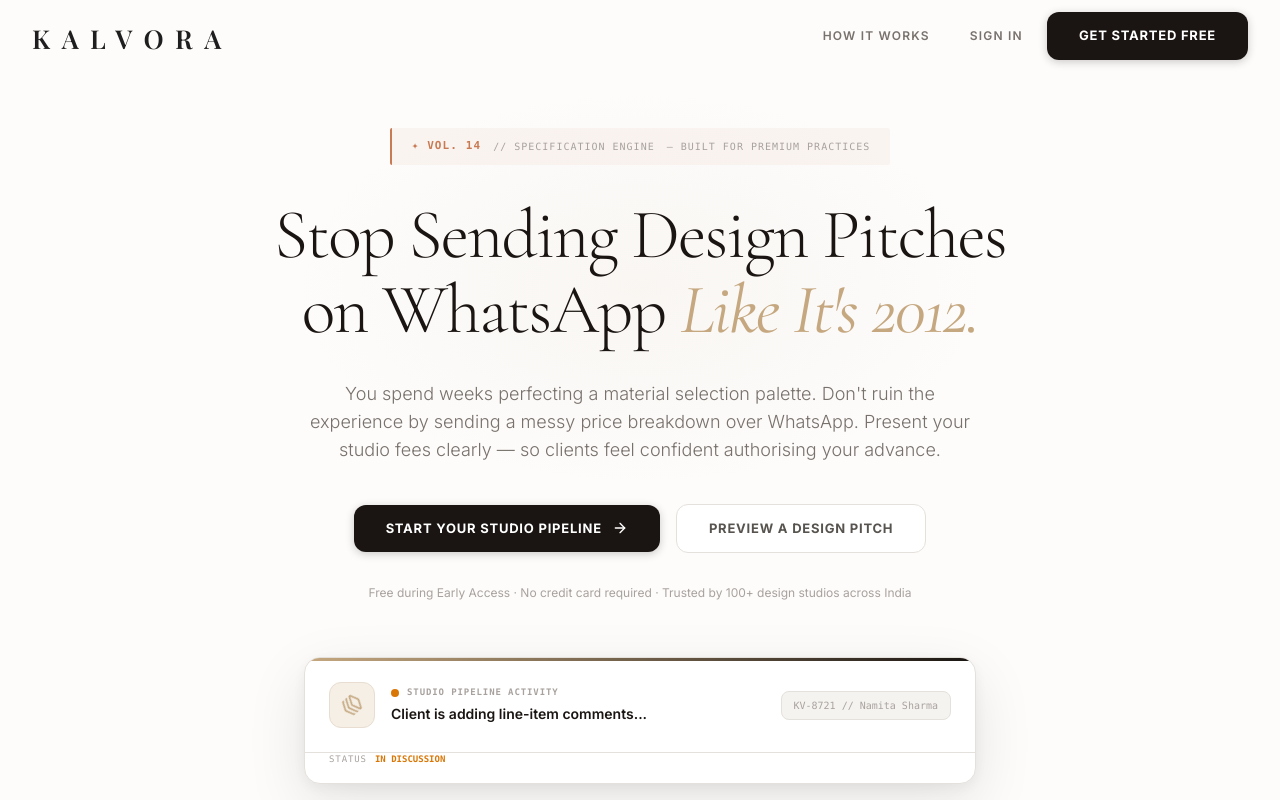
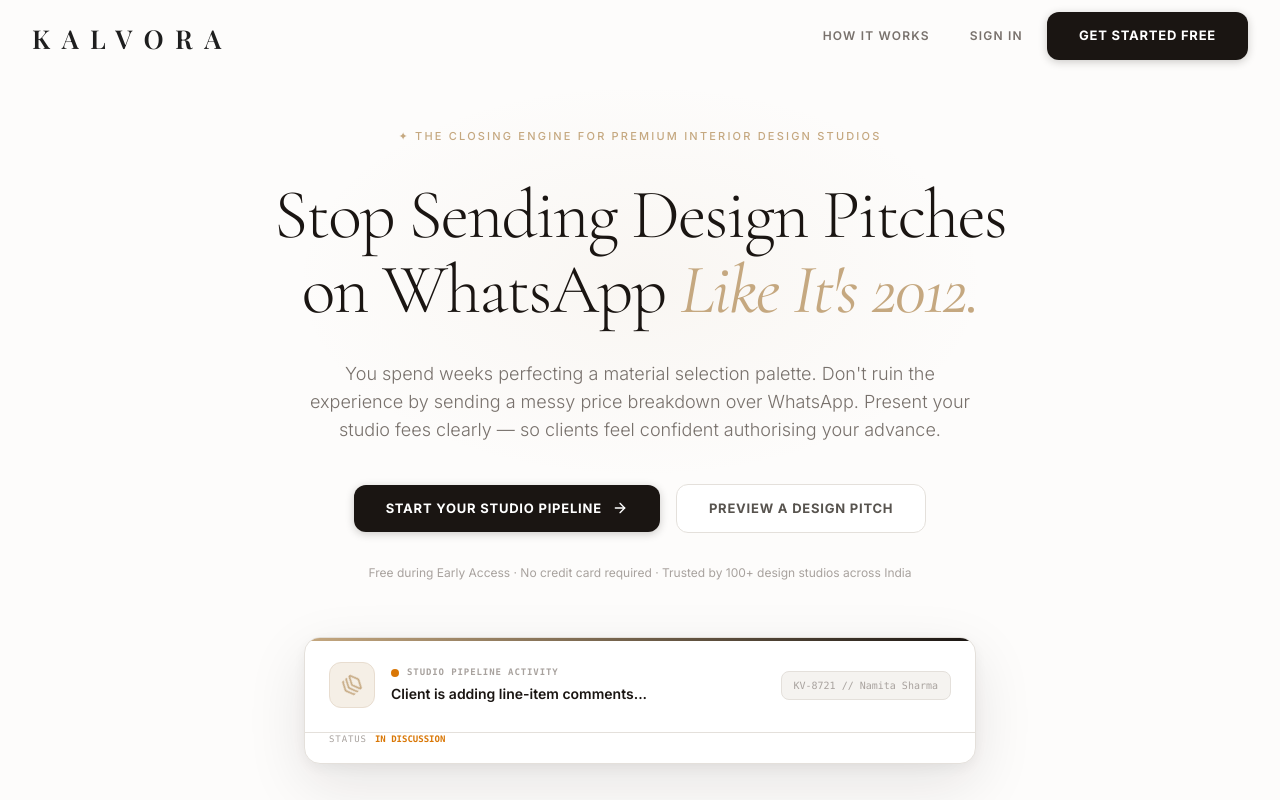
Before and after one commit to pratikanpat/Kalvora, a Next.js app: page / in a window 1280 px wide. Shown: the top 800 px of the page. Built offline with nearby package versions, Linux system fonts and the light colour scheme; no server answers.

Commit message:
feat: hero badge → editorial subtitle line 'The Closing Engine for Premium Interior Design Studios'

```diff
--- a/src/app/page.tsx
+++ b/src/app/page.tsx
@@ -126,15 +126,10 @@ function HeroSection() {
             </div>
 
             <div className="relative max-w-4xl mx-auto text-center space-y-8">
-                <div className="lp-animate-entry mx-auto w-fit flex items-center gap-3 px-5 py-2.5 border-l-2 rounded-sm"
-                    style={{ borderLeftColor: 'var(--lp-terracotta)', background: 'rgba(200,122,83,0.06)' }}>
-                    <span className="font-mono font-bold text-[11px] uppercase tracking-widest"
-                        style={{ color: 'var(--lp-terracotta)' }}>✦ VOL. 14</span>
-                    <span className="font-mono text-[10px] uppercase tracking-widest"
-                        style={{ color: 'var(--lp-text-subtle)' }}>//&nbsp;SPECIFICATION ENGINE</span>
-                    <span className="hidden sm:inline font-mono text-[10px] uppercase tracking-widest"
-                        style={{ color: 'var(--lp-text-subtle)' }}>&mdash;&nbsp;Built for Premium Practices</span>
-                </div>
+                <p className="lp-animate-entry text-[11px] font-medium uppercase tracking-[0.2em] text-center"
+                    style={{ fontFamily: "'Plus Jakarta Sans', 'Inter', sans-serif", color: '#C5A880' }}>
+                    ✦ The Closing Engine for Premium Interior Design Studios
+                </p>
 
                 {/* FIX 4: Updated headline copy with designer vocabulary */}
                 <h1 className="lp-animate-entry lp-delay-1 lp-font-display text-[38px] sm:text-[58px] lg:text-[70px] font-light leading-[1.08] tracking-tight"
```
